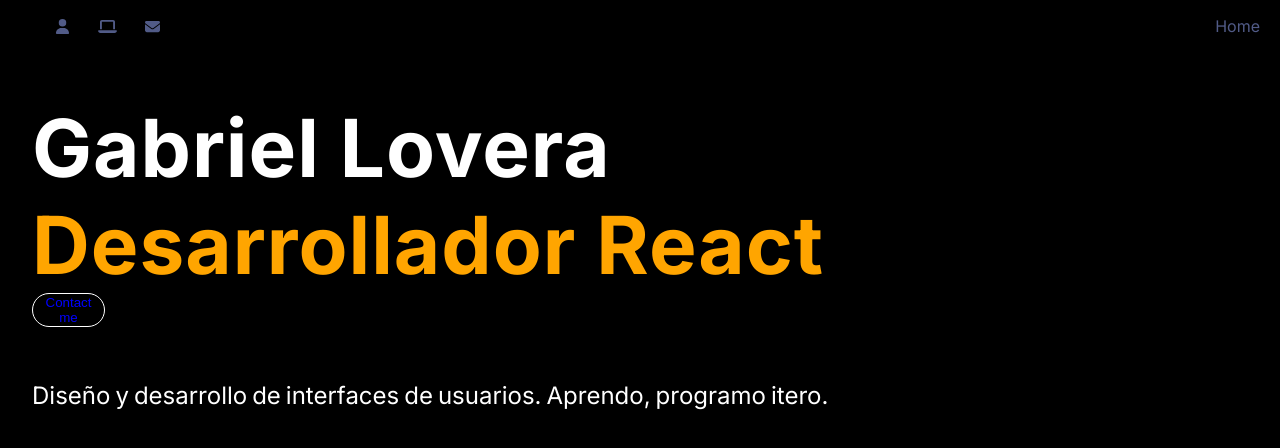
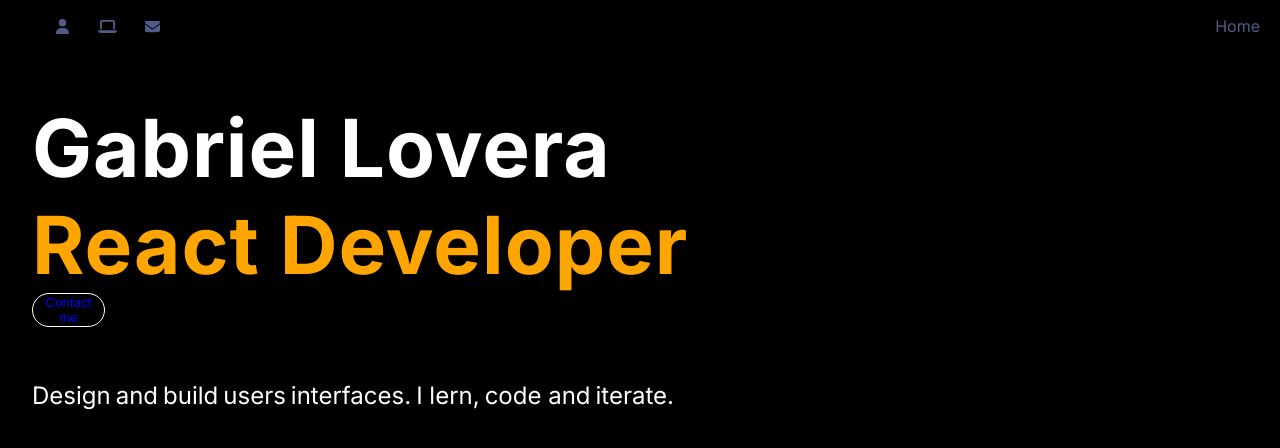
Before and after one commit to loveragabriel/gabriel, a Next.js app: page / in a window 1280 px wide. Shown: the top 448 px of the page. Built offline with nearby package versions, Linux system fonts and the light colour scheme.

Commit message:
cambio hero page a ingles

```diff
--- a/src/app/page.tsx
+++ b/src/app/page.tsx
@@ -7,7 +7,7 @@ export default function Home() {
     <main className={styles.main} >
       <h1 className={styles.main_text}>
         <span className={styles.text_name}>Gabriel Lovera</span>
-        <span className={styles.text_title}>Desarrollador React
+        <span className={styles.text_title}>React Developer
           <span className={styles.button_call_to_action}>
             <  HeroButton />
           </span>
@@ -17,34 +17,34 @@ export default function Home() {
       </section>
       <section className={styles.text_description}>
         <span className={styles.text_1}>
-          Diseño
+          Design
         </span>
         <span className={styles.text_2}>
-          y
+          and
         </span>
         <span className={styles.text_3}>
-          desarrollo
+          build
         </span>
         <span className={styles.text_4}>
-          de
+          users
         </span>
         <span className={styles.text_5}>
-          interfaces
+          interfaces.
         </span>
-        <span className={styles.text_6}>
+        {/* <span className={styles.text_6}>
           de
         </span>
         <span className={styles.text_7}>
           usuarios.
-        </span>
+        </span> */}
         <span className={styles.text_8}>
-          Aprendo,
+          I lern,
         </span>
         <span className={styles.text_9}>
-          programo
+          code and
         </span>
         <span className={styles.text_10}>
-          itero.
+          iterate.
         </span>
       </section>
     </main>
```
